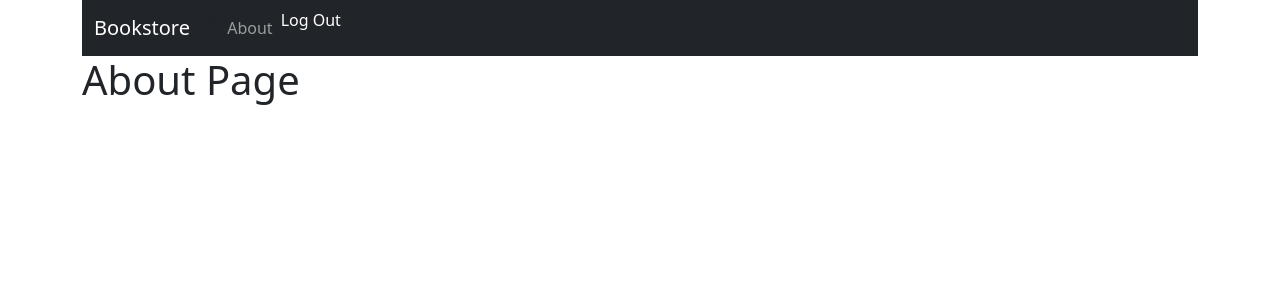
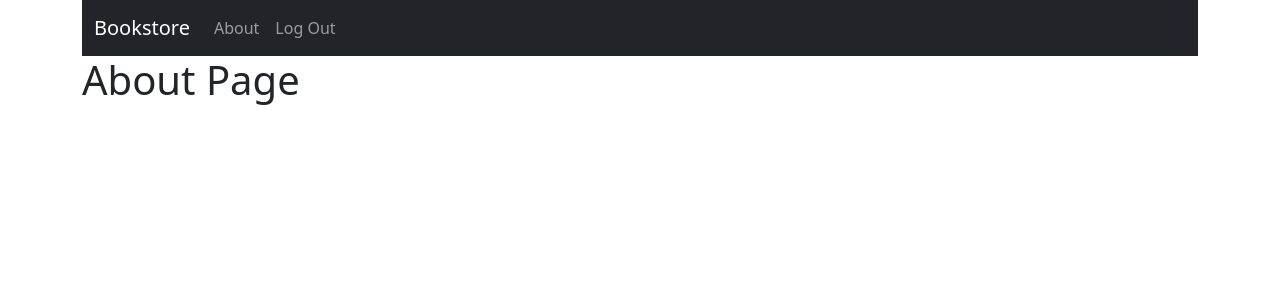
Before and after one commit to laffchem/dfp-tutorial, a Django app: page /about/ in a window 1280 px wide. Shown: the top 300 px of the page. Run offline with Django 5.2, Linux system fonts and the light colour scheme; the visitor is signed in with stand-in values (Sample User, id 1); parts of the project's set-up code (start-up, migrations or seed data) failed here and were passed over.

Commit message:
fix ch9 issues

```diff
--- a/templates/partials/_navbar.html
+++ b/templates/partials/_navbar.html
@@ -5,15 +5,15 @@
       <span class="navbar-toggler-icon"></span>
     </button>
     <div class="collapse navbar-collapse" id="navbarNav">
-      <ul class="navbar-nav">%
+      <ul class="navbar-nav">
         <li class="nav-item">
             <a class="nav-link" href="{% url 'about' %}">About</a>
         </li>
         {% if user.is_authenticated %}
         <li class="nav-item">
-          <form method="post" action="{% url 'account_logout' %}" style="display: inline;">
+          <form method="post" action="{% url 'account_logout' %}">
             {% csrf_token %}
-            <button type="submit" class="nav-link active btn btn-link" aria-current="page" style="border: none; padding: 0;">Log Out</button>
+            <button type="submit" class="nav-link">Log Out</button>
           </form>
         </li>
         {% else %}
```
